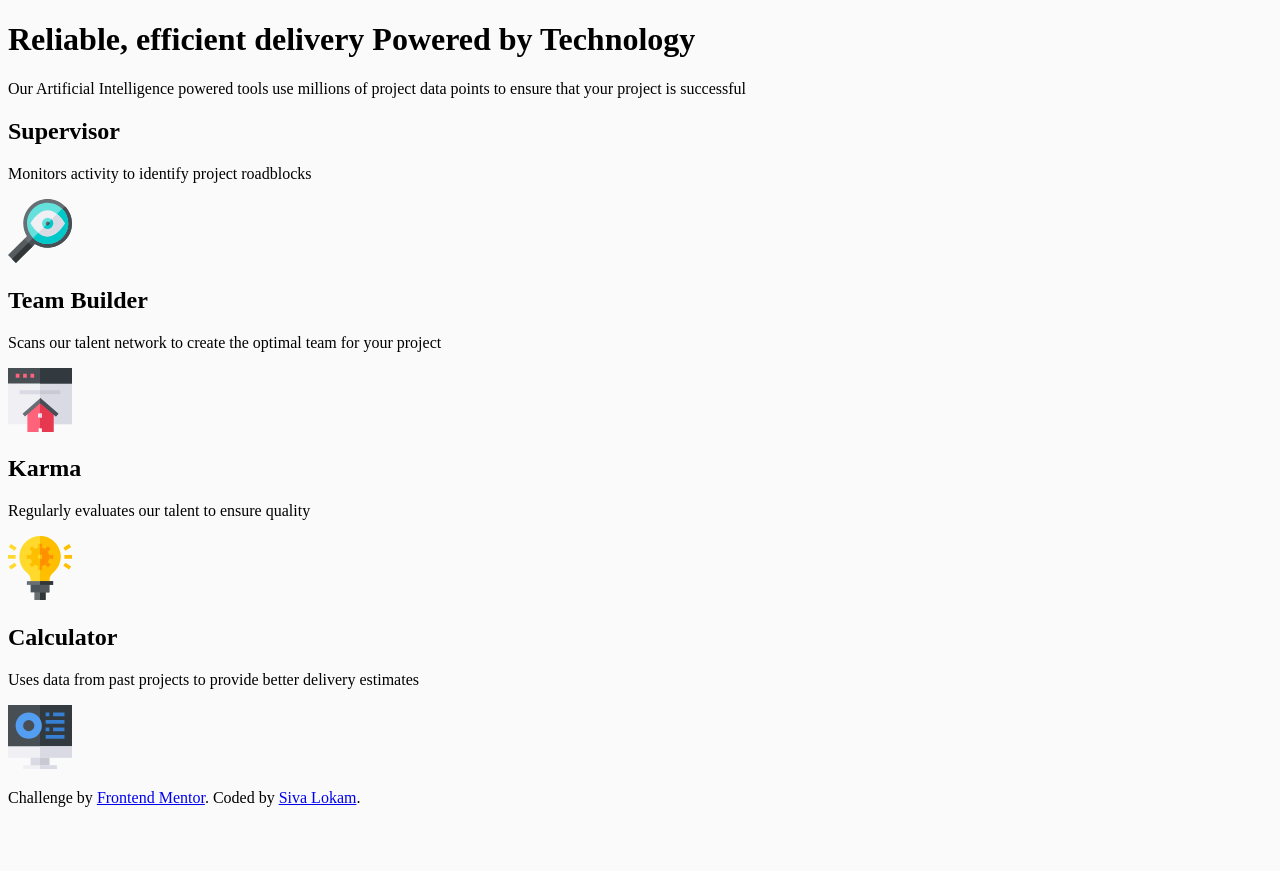
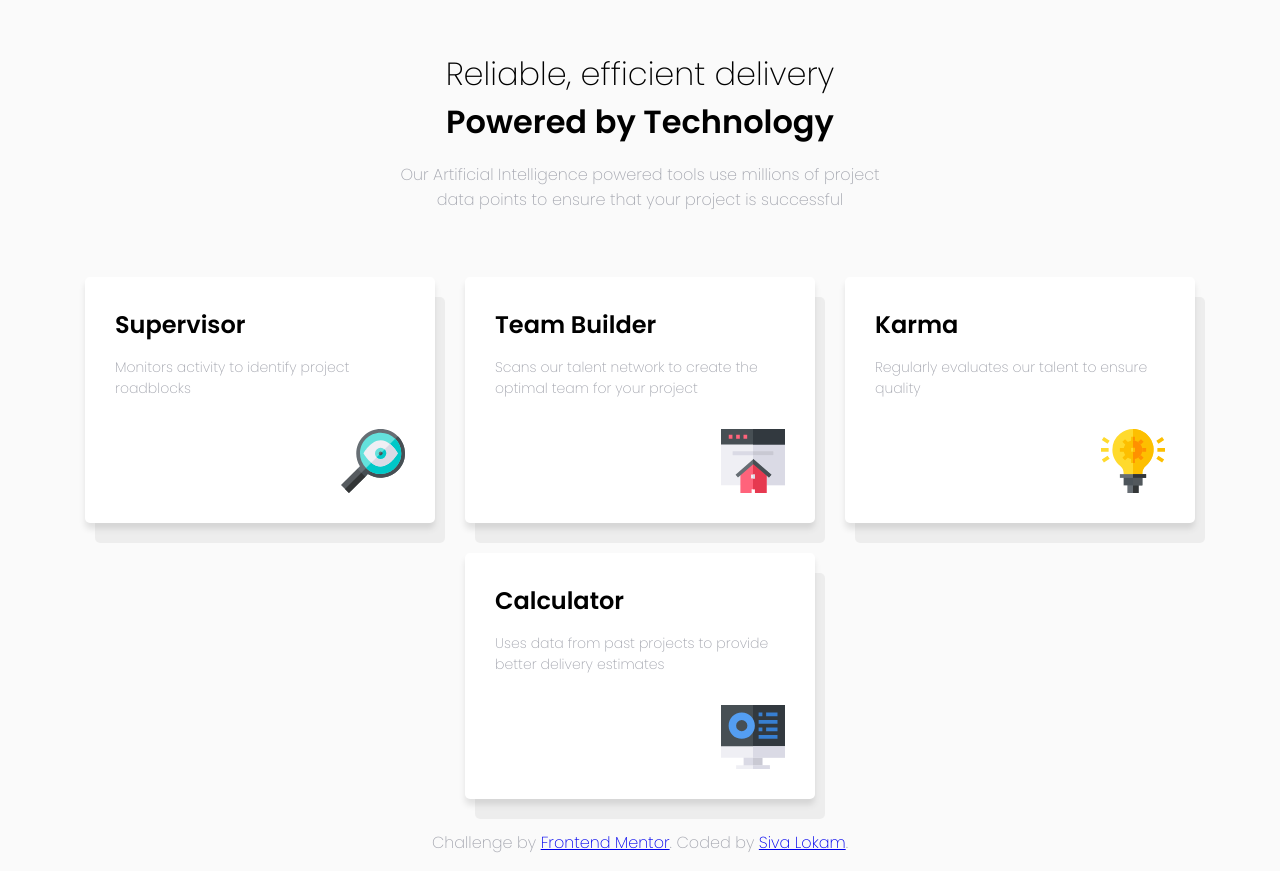
Before and after one commit to krishnalokam/challenges, a plain HTML site: page four-card-feature-section-master/index.html in a window 1280 px wide. Before the commit the page ends 823 px from the top, so only its background shows below. Drawn offline with Linux system fonts and the light colour scheme.

Commit message:
Update styles.css

```diff
--- a/four-card-feature-section-master/styles.css
+++ b/four-card-feature-section-master/styles.css
@@ -1,3 +1,68 @@
+@import url('https://fonts.googleapis.com/css2?family=Poppins:wght@200;400;600&display=swap');
+
+* {
+    box-sizing: border-box;
+}
+
 body {
     background-color: hsl(0, 0%, 98%);
+    font-family: 'Poppins','sans-serif';
 }
+
+header {
+    margin: 50px auto;
+    max-width: 500px;
+    text-align: center;
+}
+
+h1 {
+    font-weight: 200;
+    margin:0;
+}
+
+h1 span {
+    font-weight: 600;
+}
+
+p {
+    color: hsl(229, 6%, 66%);
+    font-weight: 200;
+}
+
+.cards-section {
+    display: flex;
+    flex-wrap: wrap;
+    justify-content: center;
+    margin: 0 auto;
+    max-width: 1140px;
+
+}
+
+.card {
+    background-color: #ffffff;
+    border-radius: 5px;
+    box-shadow:  10px 20px rgba(0, 0, 0, 0.05), 0 6px 6px rgba(0, 0, 0, 0.1);
+    margin: 15px;
+    padding: 30px;
+    width: 350px;
+
+
+}
+
+.card p {
+    font-size: 14px;
+    margin: 15px 0 30px;
+}
+
+.card h2 {
+    margin: 0;
+}
+
+.card img {
+    display: block;
+    margin-left: auto;
+}
+
+footer {
+    text-align: center;
+}
```
